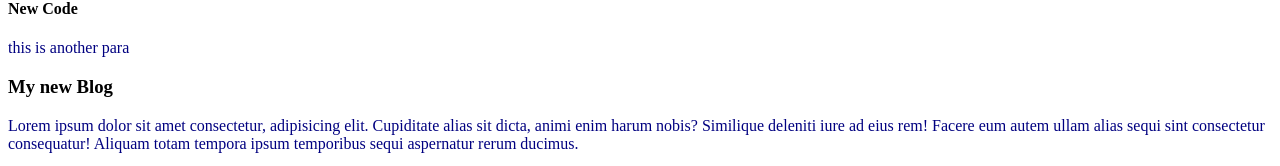
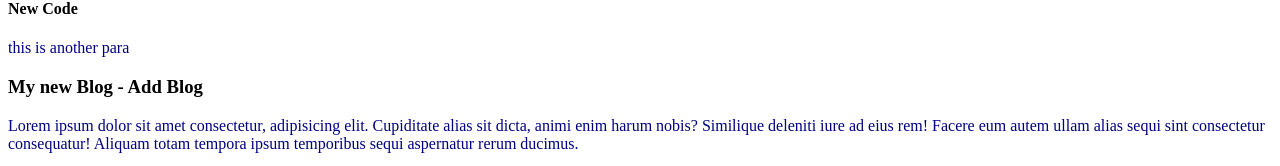
Before and after one commit to next-dev21/my-first-repo, a plain HTML site: page index.html in a window 1280 px wide. Shown: the part 128-294 px from the top of the page. Drawn offline with Linux system fonts and the light colour scheme.

Commit message:
add blog branch

```diff
--- a/index.html
+++ b/index.html
@@ -14,7 +14,7 @@
     <h4>New Code</h4>
     <p>this is another para</p>
     <div>
-        <h3>My new Blog</h3>
+        <h3>My new Blog - Add Blog</h3>
         <p>Lorem ipsum dolor sit amet consectetur, adipisicing elit. Cupiditate alias sit dicta, animi enim harum nobis? Similique deleniti iure ad eius rem! Facere eum autem ullam alias sequi sint consectetur consequatur! Aliquam totam tempora ipsum temporibus sequi aspernatur rerum ducimus.</p>
     </div>
     <img src="image/cat2.jpg" alt="Second Cat">
```
